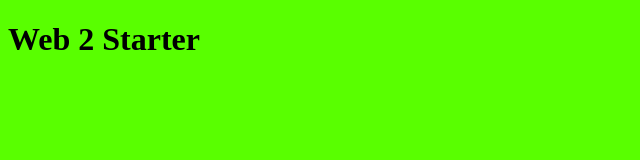
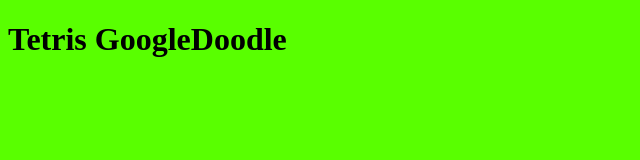
Before and after one commit to CaelFoster/GoogleDoodle, a plain HTML site: page index.html in a window 1280 px wide. Shown: the whole page, without its empty margins (0-640 px from the left). Drawn offline with Linux system fonts and the light colour scheme.

Commit message:
made changes

```diff
--- a/index.html
+++ b/index.html
@@ -17,11 +17,11 @@
     <!-- Scripts -->
     <script src="script.js" defer></script>
 
-    <title>Web 2 Starter</title>
+    <title>Tetris GoogleDoodle</title>
 </head>
 <body>
 
-    <h1>Web 2 Starter</h1>
+    <h1>Tetris GoogleDoodle</h1>
 
 </body>
 </html>
```
Also changed, not shown: favicons/android-chrome-192x192.png (renamed from faveicons/android-chrome-192x192.png), favicons/android-chrome-512x512.png (renamed from faveicons/android-chrome-512x512.png), favicons/apple-touch-icon.png (renamed from faveicons/apple-touch-icon.png), favicons/favicon-16x16.png (renamed from faveicons/favicon-16x16.png), favicons/favicon-32x32.png (renamed from faveicons/favicon-32x32.png), favicons/favicon.ico (renamed from faveicons/favicon.ico), favicons/site.webmanifest (renamed from faveicons/site.webmanifest).
